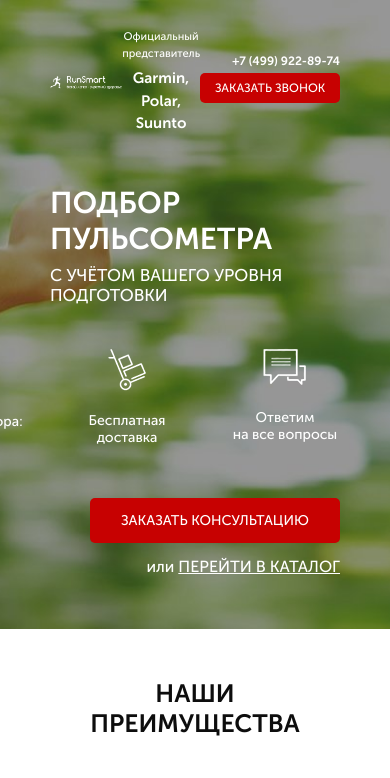
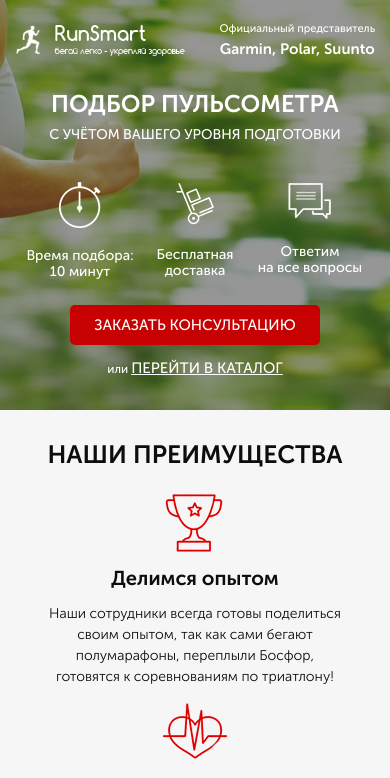
Before and after one commit to BlacKKeniG/RunSmart, a website: page src/index.html in a window 390 px wide. Shown: the top 778 px of the page. Drawn offline with Linux system fonts and the light colour scheme.

Commit message:
finished  blocks promo and benefits

```diff
--- a/src/index.html
+++ b/src/index.html
@@ -22,7 +22,7 @@
           </div>
           <div class="header__contacts">
             <a href="+74999228974" class="header__phone">+7 (499) 922-89-74</a>
-            <button class="button">заказать звонок</button>
+            <button class="button sm_display_none">заказать звонок</button>
           </div>
         </header>
 
@@ -62,26 +62,23 @@
           <div class="advantages__item">
             <img src="img/advantages/cup.png" alt="cup" />Делимся опытом
             <span
-              >Наши сотрудники всегда готовы <br />
-              поделиться своим опытом, <br />
-              так как сами бегают полумарафоны, <br />
-              переплыли Босфор, готовятся к соревнованиям по триатлону!
+              >Наши сотрудники всегда готовы поделиться своим опытом, так как
+              сами бегают полумарафоны, переплыли Босфор, готовятся к
+              соревнованиям по триатлону!
             </span>
           </div>
           <div class="advantages__item">
             <img src="img/advantages/heart.png" alt="heart" />Заботимся о
             здоровье
             <span>
-              Мы работаем для того, <br />
-              чтобы Ваши занятия спортом шли на пользу Вашему здоровью и были в
-              радость Вам и Вашим близким!
+              Мы работаем для того, чтобы Ваши занятия спортом шли на пользу
+              Вашему здоровью и были в радость Вам и Вашим близким!
             </span>
           </div>
           <div class="advantages__item">
             <img src="img/advantages/shoe.png" alt="shoe" />Учим бегать<span
-              >Помогаем с обучением <br />
-              правильной технике бега! <br />
-              Дружим с крупнейшей школой бега в <br />
+              >Помогаем с обучением правильной технике бега! Дружим с крупнейшей
+              школой бега в <br />
               России - <a href="#">I LOVE RUNNING.</a>
             </span>
           </div>
--- a/src/sass/base/_media.scss
+++ b/src/sass/base/_media.scss
@@ -68,3 +68,132 @@
     }
   }
 }
+
+@media (max-width: 767px) {
+  .container {
+    padding: 0 20px;
+  }
+  .button {
+    width: 110px;
+    height: 25px;
+    font-size: 10px;
+    &_select_puls {
+      margin-top: 24px;
+      width: 250px;
+      height: 50px;
+      font-size: 16px;
+    }
+  }
+  .header {
+    &__logo {
+      width: 170px;
+      img {
+        margin-top: 0;
+      }
+    }
+    &__official {
+      margin-top: 0;
+    }
+  }
+  .promo {
+    min-height: 410px;
+    padding-bottom: 30px;
+    &__wrapper {
+      margin-top: 25px;
+    }
+    &__header {
+      font-size: 24px;
+    }
+    &__subheader {
+      font-size: 14px;
+    }
+    &__icons {
+      width: 370px;
+      margin-top: 15px;
+    }
+  }
+  .advantages {
+    min-height: 360px;
+    padding: 30px 0;
+    &__wrapper {
+      margin-top: 25px;
+    }
+    &__item {
+      width: 170px;
+      font-size: 15px;
+      span {
+        font-size: 12px;
+      }
+    }
+  }
+}
+@media (max-width: 567px) {
+  .container {
+    padding: 0 15px;
+  }
+  .button {
+    &_select_puls {
+      height: 40px;
+      font-size: 15px;
+    }
+  }
+  .header {
+    &__logo {
+      width: 170px;
+      img {
+        margin-top: 0;
+      }
+    }
+    &__official {
+      span {
+        margin-top: 0;
+      }
+    }
+    &__contacts {
+      display: none;
+    }
+  }
+  .promo {
+    min-height: 410px;
+    &__wrapper {
+      margin-top: 30px;
+      align-items: center;
+    }
+    &__icons {
+      width: 340px;
+      margin-top: 15px;
+    }
+    &__icon {
+      margin-top: 15px;
+    }
+    &__link {
+      font-size: 12px;
+      a {
+        font-size: 15px;
+      }
+    }
+  }
+  .advantages {
+    min-height: 360px;
+    padding: 30px 0;
+    .headliner {
+      font-size: 25px;
+    }
+    &__wrapper {
+      margin-top: 0px;
+      flex-direction: column;
+      align-items: center;
+    }
+    &__item {
+      margin-top: 10px;
+      width: 300px;
+      font-size: 20px;
+      img {
+        margin-bottom: 5px;
+      }
+      span {
+        font-size: 14px;
+      }
+    }
+  }
+}
--- a/src/sass/blocks/_advantages.scss
+++ b/src/sass/blocks/_advantages.scss
@@ -1,6 +1,7 @@
 .advantages {
   padding: 69px 0px 78px 0px;
   min-height: 470px;
+  background-color: #f6f6f6;
   &__wrapper {
     margin-top: 65px;
     display: flex;
```
Also changed, not shown: src/css/style.min.css.
